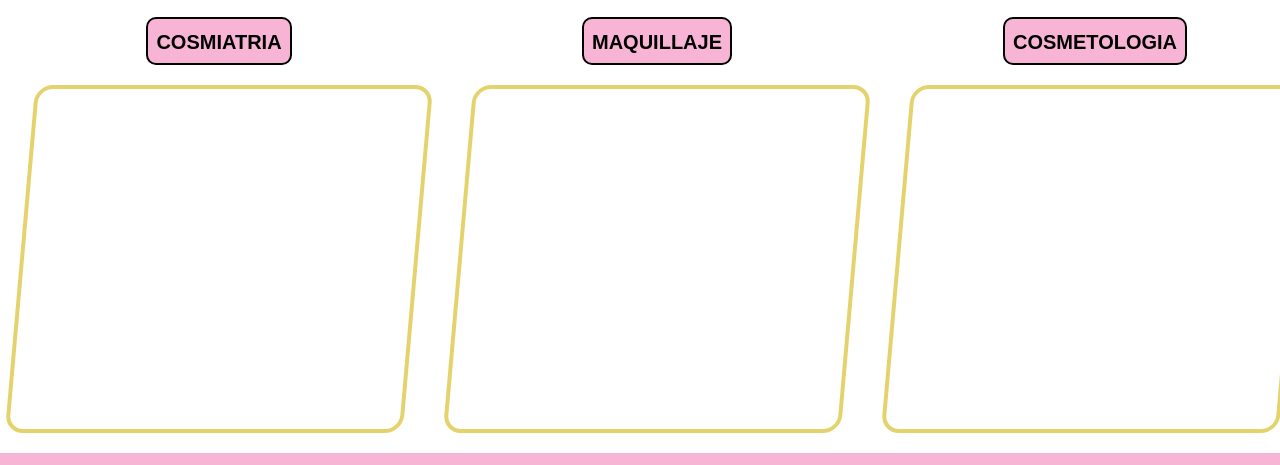
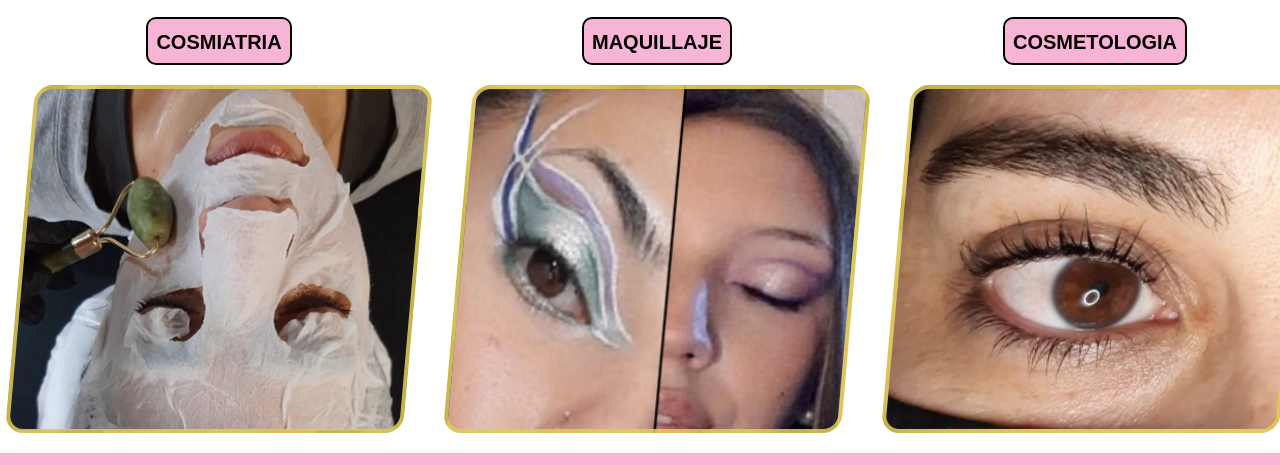
Before and after one commit to Fedeiglesias8/bi-iglesias, a plain HTML site: page servicios.html in a window 1280 px wide. Shown: the part 123-588 px from the top of the page. Drawn offline with Linux system fonts and the light colour scheme; the site is published under a folder, as on GitHub Pages, so addresses that start at the root find nothing.

Commit message:
Se modifico la ruta de las imagenes de la parte de servicios

```diff
--- a/css/style.css
+++ b/css/style.css
@@ -198,19 +198,19 @@ div .cajaCosmiatria,
 }
 
 .Cosmiatria {
-    background-image: url(/img/cosmiatria.jpg);
+    background-image: url(../img/cosmiatria.jpg);
     background-size: cover;
     transform: skewX(-5deg);
 }
 
 .Maquillaje {
-    background-image: url(/img/Maquillajeok.jpg);
+    background-image: url(../img/Maquillajeok.jpg);
     background-size: cover;
     transform: skewX(-5deg);
 }
 
 .Cosmetologia {
-    background-image: url(/img/perfilado-de-cejas.jpg);
+    background-image: url(../img/perfilado-de-cejas.jpg);
     background-size: cover;
     transform: skewX(-5deg);
 }
```
